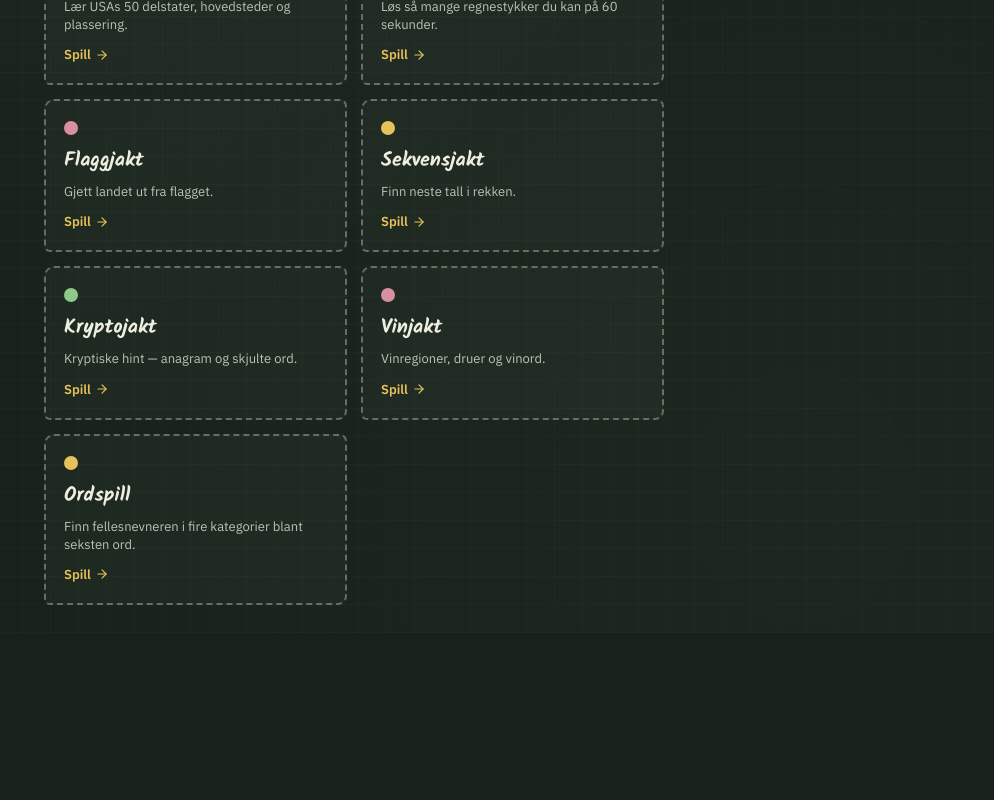
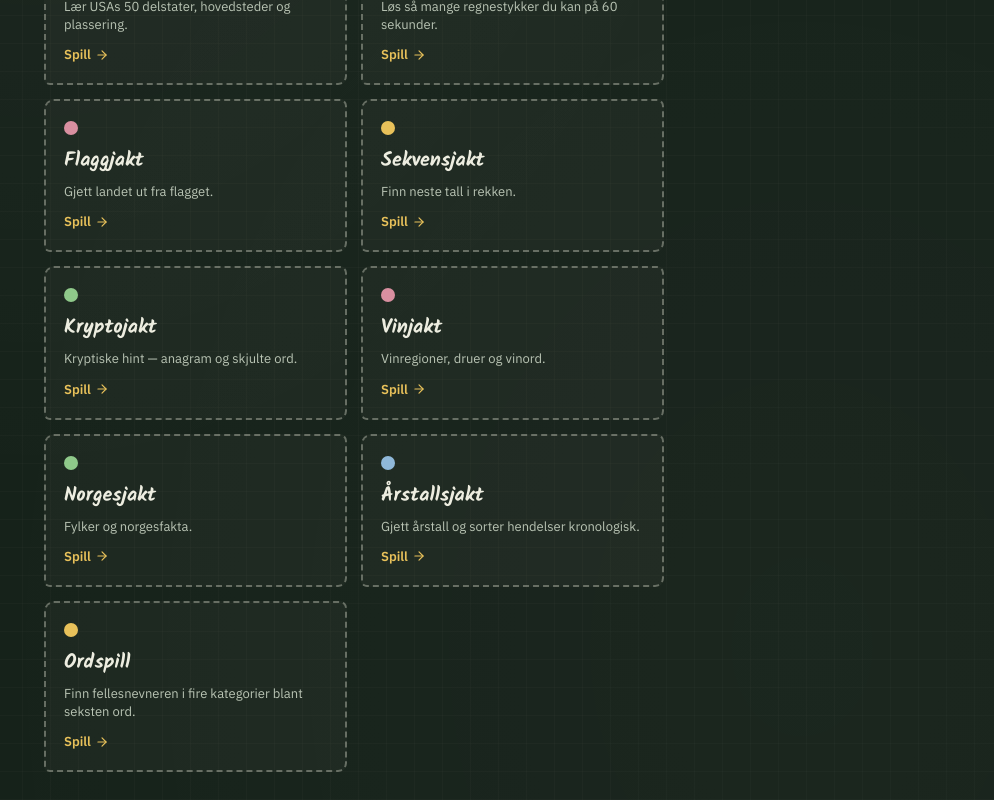
Before and after one commit to Ragnhibo/Fellesnevner-Platform, a React (Vite) app: page / in a window 1280 px wide. Shown: the part 731-1531 px from the top of the page, without its empty margins (286-1280 px from the left). Before the commit the page ends 1364 px from the top, so only its background shows below. Built offline with nearby package versions, Linux system fonts and the light colour scheme; no server answers.

Commit message:
Add files via upload

```diff
--- a/src/pages/Home.jsx
+++ b/src/pages/Home.jsx
@@ -74,6 +74,20 @@ const GAMES = [
     title: "Vinjakt",
     tagline: "Vinregioner, druer og vinord.",
     color: colors.pink,
+    available: true,
+  },
+  {
+    slug: "/norgesjakt",
+    title: "Norgesjakt",
+    tagline: "Fylker og norgesfakta.",
+    color: colors.mint,
+    available: true,
+  },
+  {
+    slug: "/arstallsjakt",
+    title: "Årstallsjakt",
+    tagline: "Gjett årstall og sorter hendelser kronologisk.",
+    color: colors.blue,
     available: true,
   },
   {
--- a/src/pages/Topplister.jsx
+++ b/src/pages/Topplister.jsx
@@ -114,6 +114,26 @@ const BOARDS = [
     unit: " riktige",
     showTime: true,
   },
+  {
+    slug: "/norgesjakt",
+    title: "Norgesjakt",
+    game: "norgesjakt",
+    difficulties: STANDARD_DIFF,
+    initialDifficulty: "middels",
+    ascending: false,
+    unit: " riktige",
+    showTime: true,
+  },
+  {
+    slug: "/arstallsjakt",
+    title: "Årstallsjakt",
+    game: "arstallsjakt",
+    difficulties: STANDARD_DIFF,
+    initialDifficulty: "middels",
+    ascending: false,
+    unit: " riktige",
+    showTime: true,
+  },
 ];
 
 export default function Topplister() {
```
